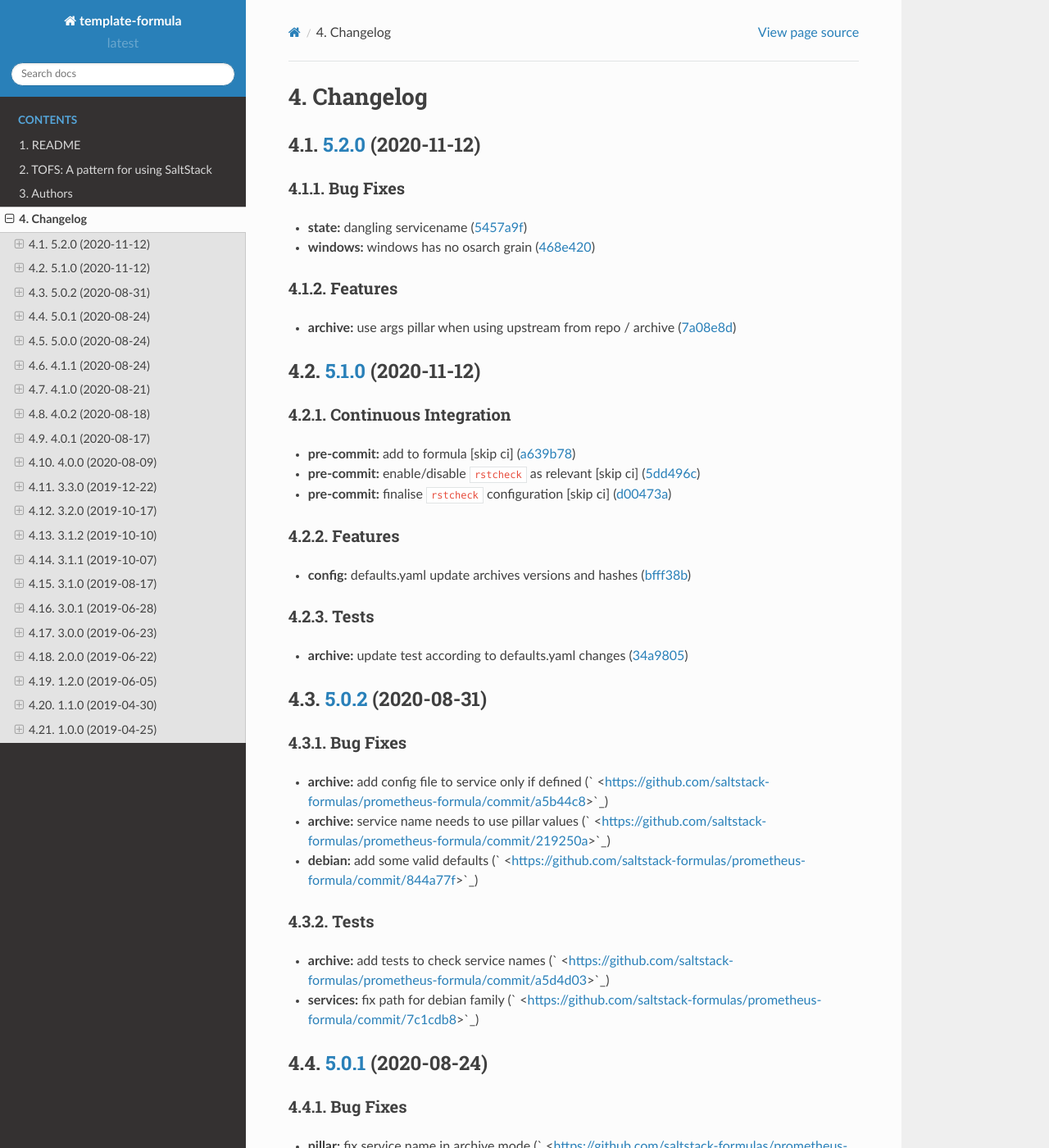
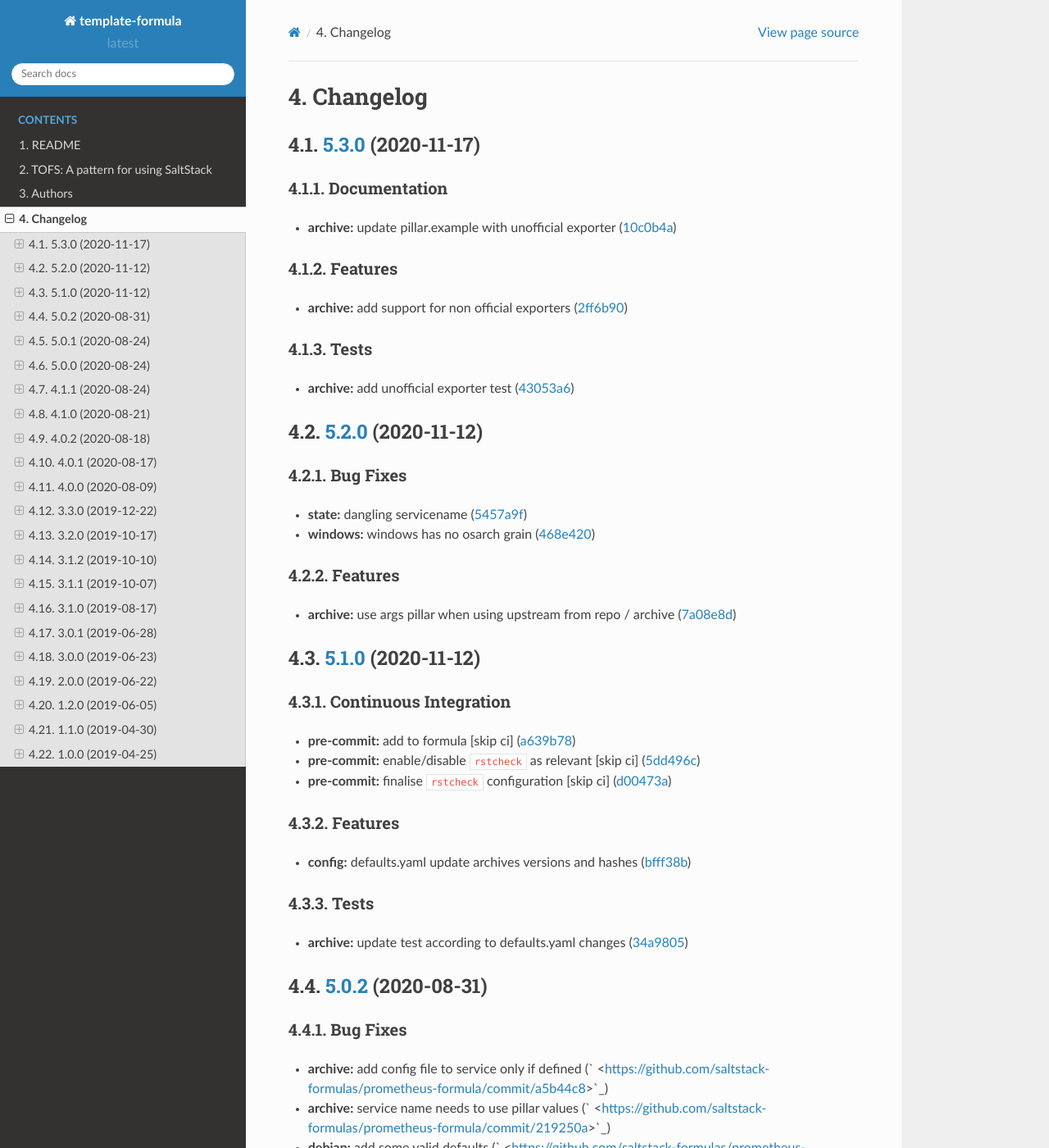
Before and after one commit to saltstack-formulas/prometheus-formula, a Sphinx documentation site: the page built from docs/CHANGELOG.rst, in a window 1280 px wide and 1400 px high. Shown: the whole window at 82% size. Built offline with Sphinx 7.4.7 and the Read the Docs theme 2.0.0, drawn with Linux system fonts in a browser that asks for light colours; pages that are not in the unit, such as notebooks, are missing from menus; some of the changed text lies outside the part shown.

Commit message:
chore(release): 5.3.0 [skip ci]
# [5.3.0](https://github.com/saltstack-formulas/prometheus-formula/compare/v5.2.0...v5.3.0) (2020-11-17)

### Documentation

* **archive:** update pillar.example with unofficial exporter ([10c0b4a](https://github.com/saltstack-formulas/prometheus-formula/commit/10c0b4a030365da704f9d2e75857cdfbfa1fab74))

### Features

* **archive:** add support for non official exporters ([2ff6b90](https://github.com/saltstack-formulas/prometheus-formula/commit/2ff6b90cd8c7b50cb93c627d4624e41d37c7f96d))

### Tests

* **archive:** add unofficial exporter test ([43053a6](https://github.com/saltstack-formulas/prometheus-formula/commit/43053a6e5917b9800fe8d22fc173036956903a73))

```diff
--- a/docs/AUTHORS.rst
+++ b/docs/AUTHORS.rst
@@ -44,4 +44,4 @@ This list is sorted by the number of commits per contributor in *descending* ord
 
 ----
 
-Auto-generated by a `forked version <https://github.com/myii/maintainer>`_ of `gaocegege/maintainer <https://github.com/gaocegege/maintainer>`_ on 2020-11-12.
+Auto-generated by a `forked version <https://github.com/myii/maintainer>`_ of `gaocegege/maintainer <https://github.com/gaocegege/maintainer>`_ on 2020-11-17.
--- a/docs/CHANGELOG.rst
+++ b/docs/CHANGELOG.rst
@@ -1,6 +1,27 @@
 
 Changelog
 =========
+
+`5.3.0 <https://github.com/saltstack-formulas/prometheus-formula/compare/v5.2.0...v5.3.0>`_ (2020-11-17)
+------------------------------------------------------------------------------------------------------------
+
+Documentation
+^^^^^^^^^^^^^
+
+
+* **archive:** update pillar.example with unofficial exporter (\ `10c0b4a <https://github.com/saltstack-formulas/prometheus-formula/commit/10c0b4a030365da704f9d2e75857cdfbfa1fab74>`_\ )
+
+Features
+^^^^^^^^
+
+
+* **archive:** add support for non official exporters (\ `2ff6b90 <https://github.com/saltstack-formulas/prometheus-formula/commit/2ff6b90cd8c7b50cb93c627d4624e41d37c7f96d>`_\ )
+
+Tests
+^^^^^
+
+
+* **archive:** add unofficial exporter test (\ `43053a6 <https://github.com/saltstack-formulas/prometheus-formula/commit/43053a6e5917b9800fe8d22fc173036956903a73>`_\ )
 
 `5.2.0 <https://github.com/saltstack-formulas/prometheus-formula/compare/v5.1.0...v5.2.0>`_ (2020-11-12)
 ------------------------------------------------------------------------------------------------------------
```
Also changed, not shown: other parts of docs/AUTHORS.rst (+2 -2 lines), AUTHORS.md (+3 -3 lines), CHANGELOG.md (+17 -0 lines), 1 other file.
